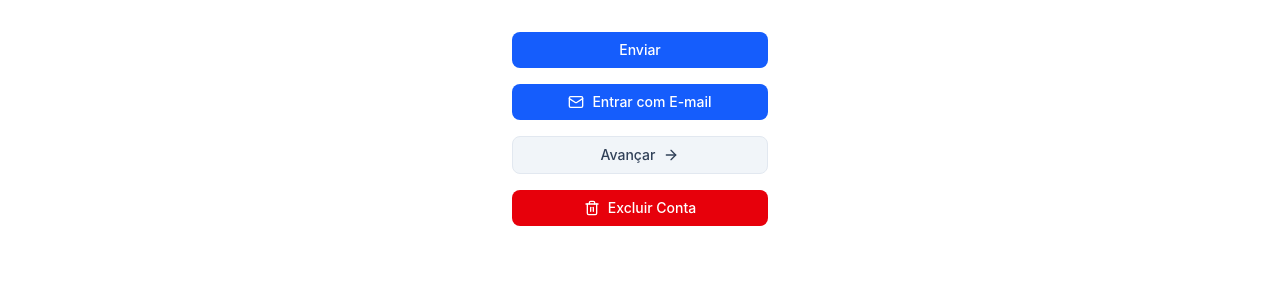
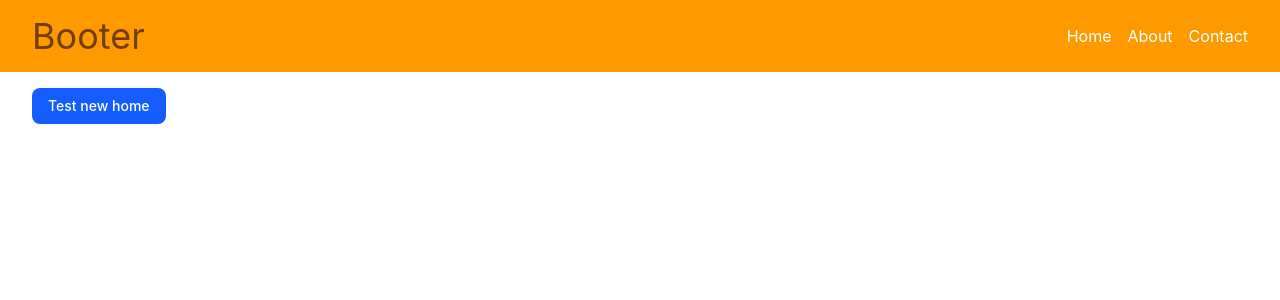
Before and after one commit to Helton-Carlos/chapter, a React (Vite) app in the folder react-full/react-full/: page / in a window 1280 px wide. Shown: the top 300 px of the page. Built offline with nearby package versions, Linux system fonts and the light colour scheme.

Commit message:
feat: add style class

```diff
--- a/react-full/react-full/src/App.tsx
+++ b/react-full/react-full/src/App.tsx
@@ -1,32 +1,27 @@
-import { useState } from 'react';
 import { Button } from '@/components/NeButton';
-import { Mail, ArrowRight, Trash2 } from 'lucide-react';
+import { NeHeader } from '@/layout/NeHeader';
 
 export default function App() {
-  const [isLoading, setIsLoading] = useState(false);
-
   return (
-    <div className="p-8 max-w-xs mx-auto flex flex-col gap-4">
+    <NeHeader header={
+      <div className='flex justify-between items-center'>
+        <div>
+          <h1 className='text-yellow-900 text-4xl'>Booter</h1>
+        </div>
+        <div>
+          <nav>
+            <ul className='flex gap-4'>
+              <li className='cursor-pointer'>Home</li>
+              <li className='cursor-pointer'>About</li>
+              <li className='cursor-pointer'>Contact</li>
+            </ul>
+          </nav>
+        </div>
+      </div>
+    }>
       <Button>
-        Enviar
+        Test new home
       </Button>
-
-      <Button iconLeft={<Mail size={16} />}>
-        Entrar com E-mail
-      </Button>
-
-      <Button variant="secondary" iconRight={<ArrowRight size={16} />}>
-        Avançar
-      </Button>
-
-      <Button
-        variant="danger"
-        iconLeft={<Trash2 size={16} />}
-        disabled={isLoading}
-        onClick={() => setIsLoading(true)}
-      >
-        Excluir Conta
-      </Button>
-    </div>
+    </NeHeader>
   );
 }
--- a/react-full/react-full/src/layout/NeHeader.tsx
+++ b/react-full/react-full/src/layout/NeHeader.tsx
@@ -8,11 +8,11 @@ interface NeHeaderProps {
 export function NeHeader({ header, children }: NeHeaderProps) {
   return (
     <div>
-      <header>
+      <header className='w-full bg-amber-500 text-white px-8 py-4'>
         {header}
       </header>
 
-      <section>
+      <section className='px-8 py-4'>
         {children}
       </section>
     </div>
```
